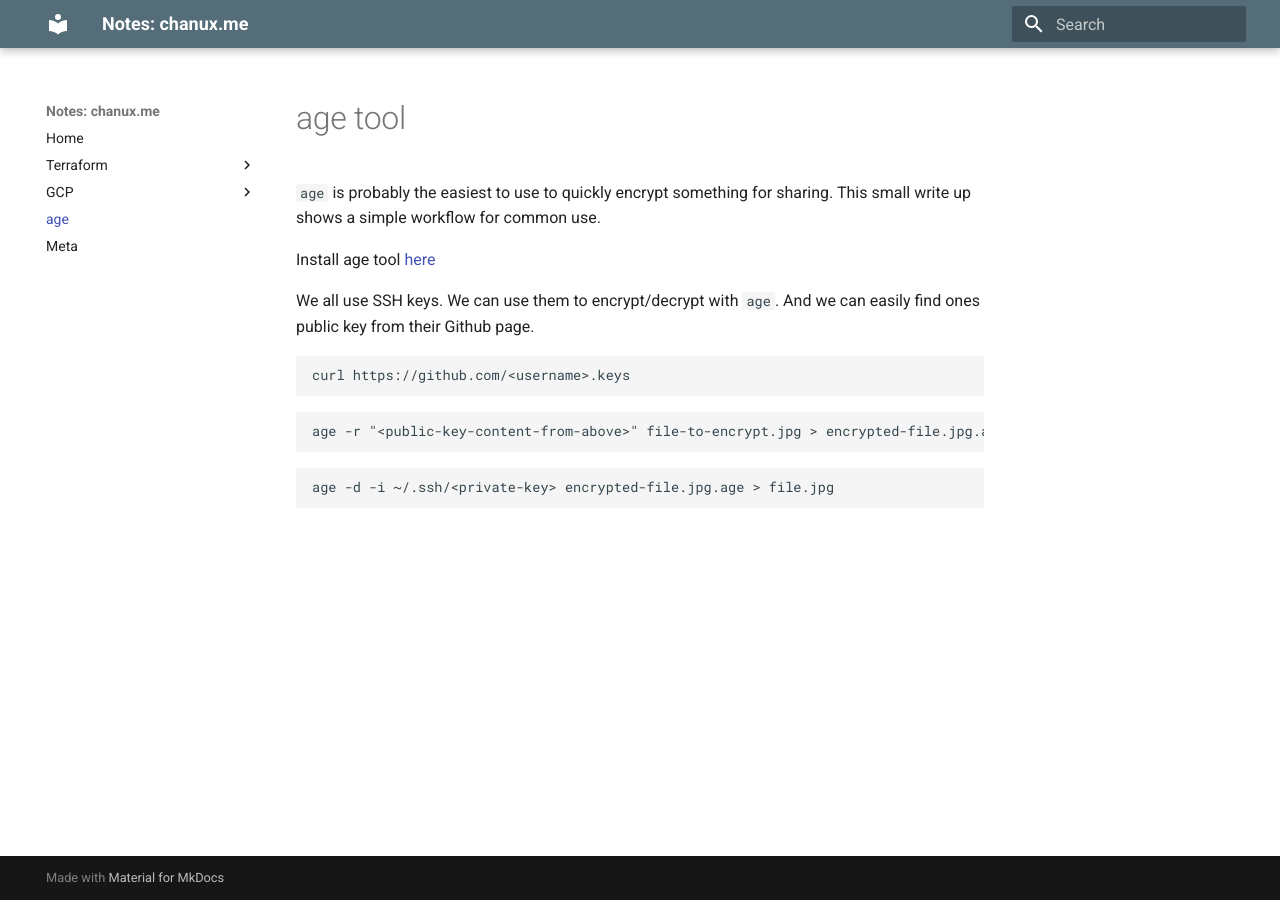
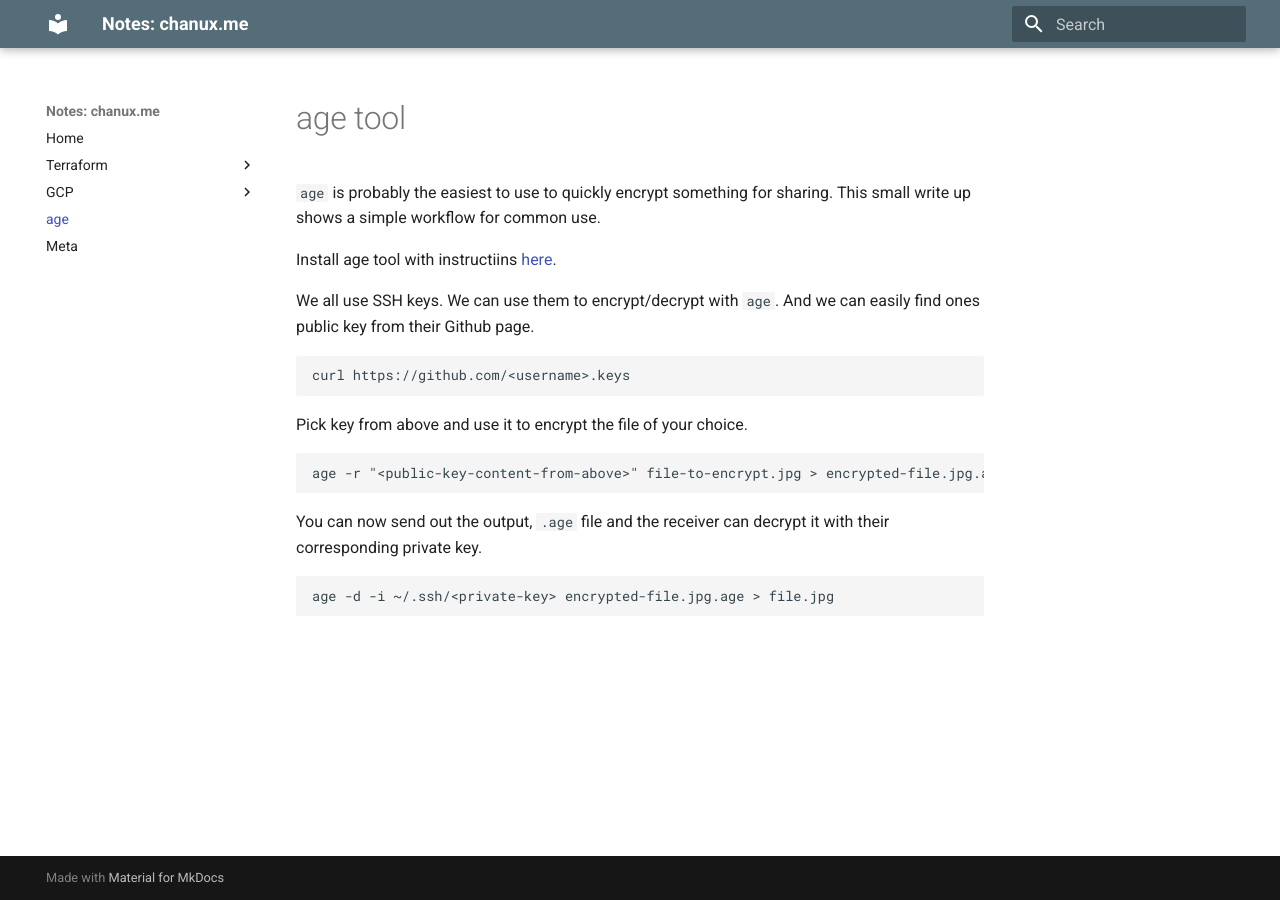
Before and after one commit to chanux/notes.chanux.me, an MkDocs documentation site: the page built from docs/age.md, in a window 1280 px wide. Built offline with MkDocs 1.6.1 and Material for MkDocs 9.7.7, drawn with Linux system fonts in a browser that asks for light colours.

Commit message:
Improves age doc

````diff
--- a/docs/age.md
+++ b/docs/age.md
@@ -3,7 +3,7 @@
 `age` is probably the easiest to use to quickly encrypt something for
 sharing. This small write up shows a simple workflow for common use.
 
-Install age tool [here](https://github.com/FiloSottile/age#installation)
+Install age tool with instructiins [here](https://github.com/FiloSottile/age#installation).
 
 We all use SSH keys. We can use them to encrypt/decrypt with `age`. And we can
 easily find ones public key from their Github page.
@@ -12,10 +12,15 @@ easily find ones public key from their Github page.
 curl https://github.com/<username>.keys
 ```
 
+Pick key from above and use it to encrypt the file of your choice.
+
 ```
 age -r "<public-key-content-from-above>" file-to-encrypt.jpg > encrypted-file.jpg.age
 ```
 
+You can now send out the output, `.age` file and the receiver can decrypt it
+with their corresponding private key.
+
 ```
 age -d -i ~/.ssh/<private-key> encrypted-file.jpg.age > file.jpg
 ```
````
